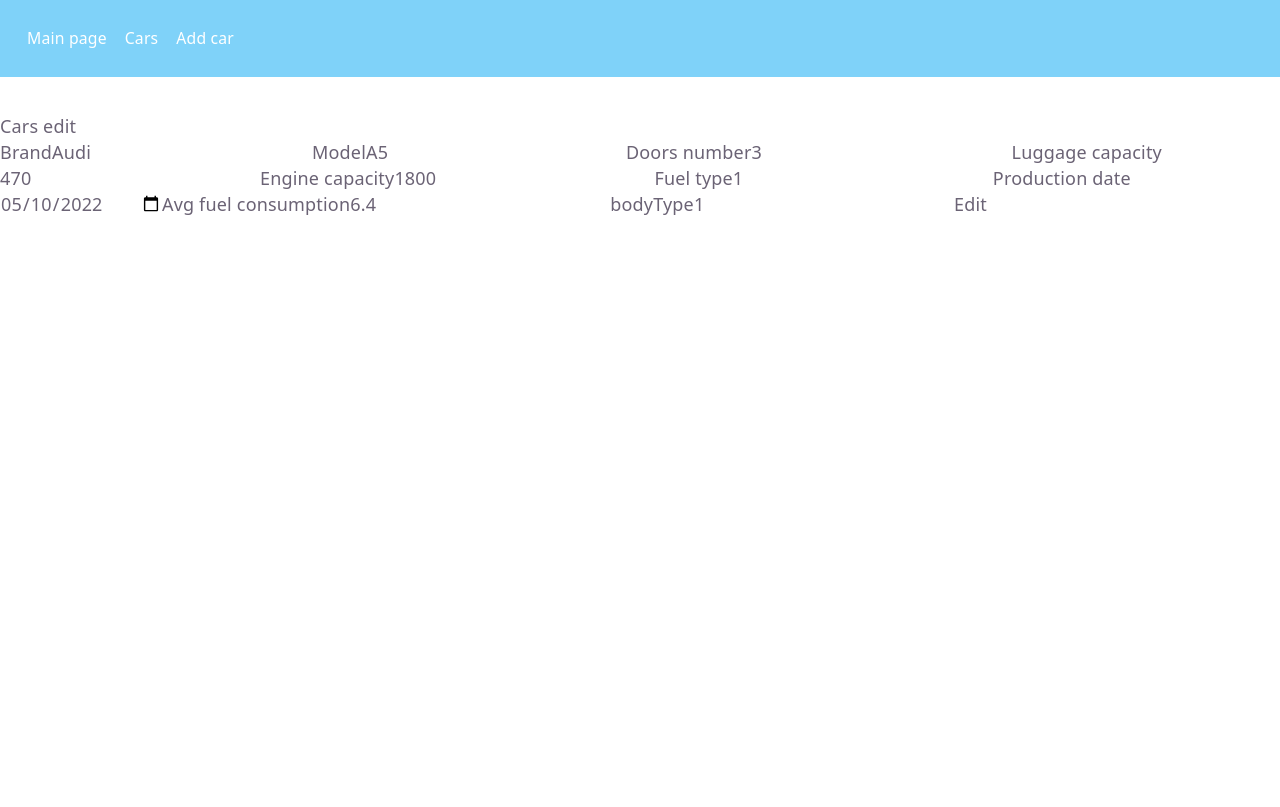
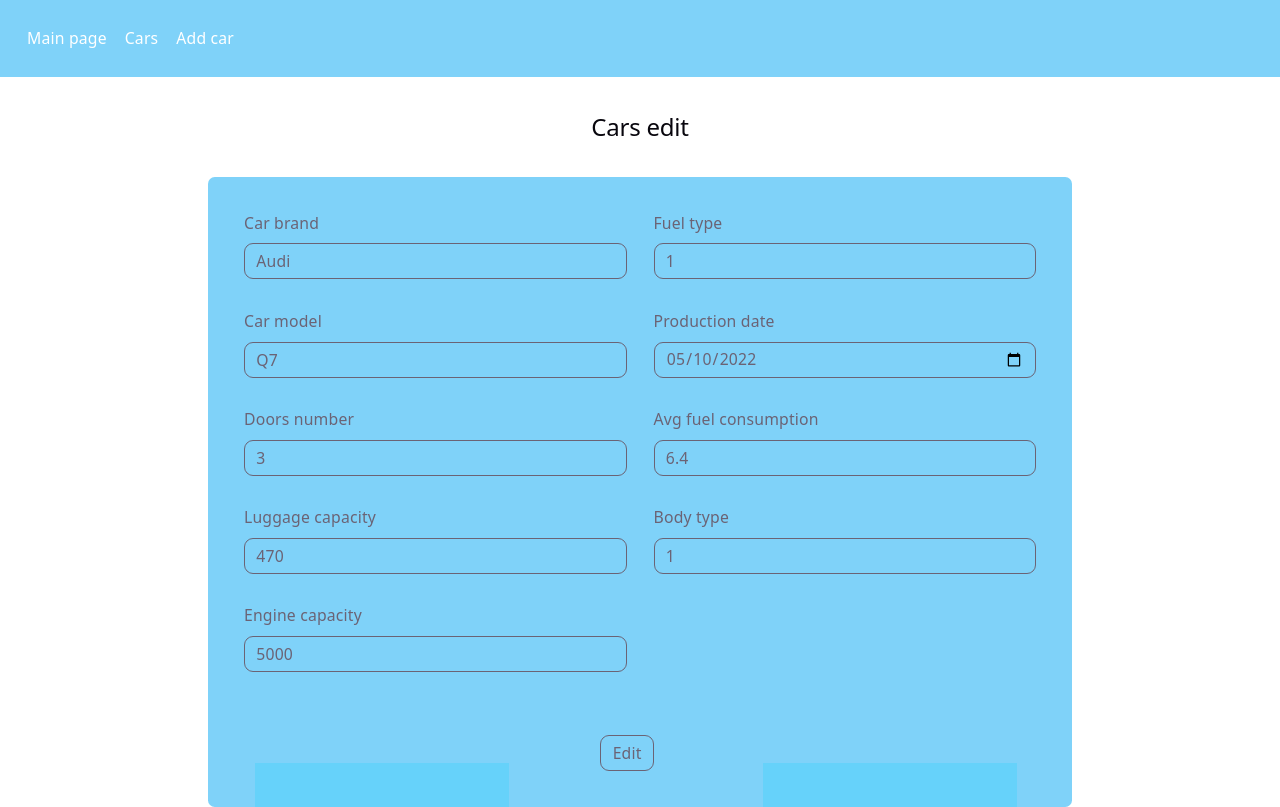
Before and after one commit to KrzysztofKantorski/Cars-Management, a React (Vite) app in the folder Cars_Client_App/: page /cars/1/edit in a window 1280 px wide. Built offline with nearby package versions, Linux system fonts and the light colour scheme; data requests are answered from the project's data file.

Commit message:
(feat): Car form with shadcn

```diff
--- a/Cars_Client_App/db.json
+++ b/Cars_Client_App/db.json
@@ -3,14 +3,14 @@
     {
       "id": "1",
       "brand": "Audi",
-      "model": "A5",
+      "model": "Q7",
       "doorsNumber": "3",
       "luggageCapacity": 470,
-      "engineCapacity": 1800,
+      "engineCapacity": "5000",
       "fuelType": 1,
       "productionDate": "2022-05-10",
       "averageFuelConsumption": 6.4,
-      "bodyType": 1
+      "bodyType": "1"
     },
     {
       "id": "3",
--- a/Cars_Client_App/src/components/CarForm.tsx
+++ b/Cars_Client_App/src/components/CarForm.tsx
@@ -1,5 +1,8 @@
 import { useState } from "react";
 import type { Car, NewCar } from "../models/Car";
+import { Field, FieldDescription, FieldError, FieldGroup, FieldLabel, FieldLegend, FieldSet } from "./ui/field";
+import { Input } from "./ui/input";
+import { Button } from "./ui/button";
 
 
 interface CarFormProps
@@ -55,116 +58,68 @@
 
     return(
         <>
-        <form className="car-form" onSubmit={handleSubmit}>
-
-            <label>
-                Brand
-                <input
-                    name="brand"
-                    type="text"
-                    value={formData.brand}
-                    onChange={handleChange}
-                    required
-                />
-            </label>
+        <div className="flex items-start justify-center w-full mt-[2rem]">
+            <form onSubmit={handleSubmit} className="flex flex-col w-full max-w-3xl space-y-6 bg-sky-500/50 p-[2rem] rounded-md">
 
 
-            <label>
-                Model
-                <input
-                    name="model"
-                    type="text"
-                    value={formData.model}
-                    onChange={handleChange}
-                    required
-                />
-            </label>
+                <div className="grid grid-cols-1 md:grid-cols-2 gap-6 ">
+                <FieldSet className="w-full" >
+                    <FieldGroup className="space-y-2">
+                        <Field>
+                            <FieldLabel htmlFor="name">Car brand</FieldLabel>
+                            <Input autoComplete="off" placeholder="type..." name="brand" type="text" value={formData.brand} onChange={handleChange} required/>
+                        </Field>
+
+                        <Field>
+                            <FieldLabel htmlFor="name">Car model</FieldLabel>
+                            <Input autoComplete="off" placeholder="type..." name="model" type="text" value={formData.model} onChange={handleChange} required/>
+                        </Field>
+
+                        <Field>
+                            <FieldLabel htmlFor="name">Doors number</FieldLabel>
+                            <Input autoComplete="off" placeholder="type..." name="doorsNumber" type="number" value={formData.doorsNumber} onChange={handleChange} required/>
+                        </Field>
+
+                        <Field>
+                            <FieldLabel htmlFor="name">Luggage capacity</FieldLabel>
+                            <Input autoComplete="off" placeholder="type..." name="luggageCapacity" type="number" value={formData.luggageCapacity} onChange={handleChange} required/>
+                        </Field>
+
+                        <Field>
+                            <FieldLabel htmlFor="name">Engine capacity</FieldLabel>
+                            <Input autoComplete="off" placeholder="type..." name="engineCapacity" type="number" value={formData.engineCapacity} onChange={handleChange} required/>
+                        </Field>
+                    </FieldGroup>
+                </FieldSet>
+                <FieldSet className="w-full">
+                    <FieldGroup className="space-y-2">
+
+                        <Field>
+                            <FieldLabel htmlFor="name">Fuel type</FieldLabel>
+                            <Input autoComplete="off" placeholder="type..." name="fuelType" type="number" value={formData.fuelType} onChange={handleChange} required/>
+                        </Field>
+
+                        <Field>
+                            <FieldLabel htmlFor="name">Production date</FieldLabel>
+                            <Input autoComplete="off" placeholder="type..." name="productionDate" type="date" value={formData.productionDate} onChange={handleChange} required/>
+                        </Field>
+
+                        <Field>
+                            <FieldLabel htmlFor="name">Avg fuel consumption</FieldLabel>
+                            <Input autoComplete="off" placeholder="type..." name="averageFuelConsumption" type="number" value={formData.averageFuelConsumption} onChange={handleChange} required/>
+                        </Field>
 
 
-            <label>
-                Doors number
-                <input
-                    name="doorsNumber"
-                    type="number"
-                    value={formData.doorsNumber}
-                    onChange={handleChange}
-                    required
-                />
-            </label>
-
-
-             <label>
-                Luggage capacity
-                <input
-                    name="luggageCapacity"
-                    type="number"
-                    value={formData.luggageCapacity}
-                    onChange={handleChange}
-                    required
-                />
-            </label>
-
-
-             <label>
-                Engine capacity
-                <input
-                    name="engineCapacity"
-                    type="number"
-                    value={formData.engineCapacity}
-                    onChange={handleChange}
-                    required
-                />
-            </label>
-
-
-             <label>
-                Fuel type
-                <input
-                    name="fuelType"
-                    type="number"
-                    value={formData.fuelType}
-                    onChange={handleChange}
-                    required
-                />
-            </label>
-
-
-             <label>
-                Production date
-                <input
-                    name="productionDate"
-                    type="date"
-                    value={formData.productionDate}
-                    onChange={handleChange}
-                    required
-                />
-            </label>
-
-
-            <label>
-                Avg fuel consumption
-                <input
-                    name="averageFuelConsumption"
-                    type="number"
-                    value={formData.averageFuelConsumption}
-                    onChange={handleChange}
-                    required
-                />
-            </label>
-
-
-            <label>
-                bodyType
-                <input
-                    name="bodyType"
-                    type="number"
-                    value={formData.bodyType}
-                    onChange={handleChange}
-                    required
-                />
-            </label>
-            <button type="submit" className="btn-submit">{submitText}</button>
-        </form>
+                        <Field>
+                            <FieldLabel htmlFor="name">Body type</FieldLabel>
+                            <Input autoComplete="off" placeholder="type..." name="bodyType" type="number" value={formData.bodyType} onChange={handleChange} required/>
+                        </Field>
+                    </FieldGroup>
+                </FieldSet>
+            </div>
+                <Button type="submit" variant="outline" className="w-[min-content] text-center ml-[45%] mt-[2rem]">{submitText}</Button>
+            </form>
+        </div>
         </>
     )
 }
--- a/Cars_Client_App/src/components/Card.tsx
+++ b/Cars_Client_App/src/components/Card.tsx
@@ -1,9 +1,8 @@
-import { Link, useNavigate } from 'react-router';
+import {useNavigate } from 'react-router';
 import type { Car } from '../models/Car';
 import { Button } from './ui/button';
 import {
   Card as UiCard,
-  CardContent,
   CardDescription,
   CardFooter,
   CardHeader,
@@ -18,7 +17,6 @@
 function Card({ car, onRemove }: CardProps){
   const navigate = useNavigate();
 
-  // Cała logika funkcji znajduje się wewnątrz ciała komponentu Card
   function goToPage(route: string) {
     console.log("siup");
     navigate(route);
--- a/Cars_Client_App/src/components/Loading.tsx
+++ b/Cars_Client_App/src/components/Loading.tsx
@@ -3,7 +3,9 @@
 function Loading()
 {
   return (
-    <Spinner className="size-6"></Spinner>
+    <div className="flex items-center justify-center w-full min-h-[80vh]">
+      <Spinner className="size-6"></Spinner>
+    </div>
   )
 }
 
--- /dev/null
+++ b/Cars_Client_App/src/components/ui/field.tsx
@@ -0,0 +1,236 @@
+import { useMemo } from "react"
+import { cva, type VariantProps } from "class-variance-authority"
+import { cn } from "cn"
+
+import { Label } from "./label"
+import { Separator } from "./separator"
+
+function FieldSet({ className, ...props }: React.ComponentProps<"fieldset">) {
+  return (
+    <fieldset
+      data-slot="field-set"
+      className={cn(
+        "flex flex-col gap-4 has-[>[data-slot=checkbox-group]]:gap-3 has-[>[data-slot=radio-group]]:gap-3",
+        className
+      )}
+      {...props}
+    />
+  )
+}
+
+function FieldLegend({
+  className,
+  variant = "legend",
+  ...props
+}: React.ComponentProps<"legend"> & { variant?: "legend" | "label" }) {
+  return (
+    <legend
+      data-slot="field-legend"
+      data-variant={variant}
+      className={cn(
+        "mb-1.5 font-medium data-[variant=label]:text-sm data-[variant=legend]:text-base",
+        className
+      )}
+      {...props}
+    />
+  )
+}
+
+function FieldGroup({ className, ...props }: React.ComponentProps<"div">) {
+  return (
+    <div
+      data-slot="field-group"
+      className={cn(
+        "group/field-group @container/field-group flex w-full flex-col gap-5 data-[slot=checkbox-group]:gap-3 *:data-[slot=field-group]:gap-4",
+        className
+      )}
+      {...props}
+    />
+  )
+}
+
+const fieldVariants = cva(
+  "group/field flex w-full gap-2 data-[invalid=true]:text-destructive",
+  {
+    variants: {
+      orientation: {
+        vertical: "flex-col *:w-full [&>.sr-only]:w-auto",
+        horizontal:
+          "flex-row items-center has-[>[data-slot=field-content]]:items-start *:data-[slot=field-label]:flex-auto has-[>[data-slot=field-content]]:[&>[role=checkbox],[role=radio]]:mt-px",
+        responsive:
+          "flex-col *:w-full @md/field-group:flex-row @md/field-group:items-center @md/field-group:*:w-auto @md/field-group:has-[>[data-slot=field-content]]:items-start @md/field-group:*:data-[slot=field-label]:flex-auto [&>.sr-only]:w-auto @md/field-group:has-[>[data-slot=field-content]]:[&>[role=checkbox],[role=radio]]:mt-px",
+      },
+    },
+    defaultVariants: {
+      orientation: "vertical",
+    },
+  }
+)
+
+function Field({
+  className,
+  orientation = "vertical",
+  ...props
+}: React.ComponentProps<"div"> & VariantProps<typeof fieldVariants>) {
+  return (
+    <div
+      role="group"
+      data-slot="field"
+      data-orientation={orientation}
+      className={cn(fieldVariants({ orientation }), className)}
+      {...props}
+    />
+  )
+}
+
+function FieldContent({ className, ...props }: React.ComponentProps<"div">) {
+  return (
+    <div
+      data-slot="field-content"
+      className={cn(
+        "group/field-content flex flex-1 flex-col gap-0.5 leading-snug",
+        className
+      )}
+      {...props}
+    />
+  )
+}
+
+function FieldLabel({
+  className,
+  ...props
+}: React.ComponentProps<typeof Label>) {
+  return (
+    <Label
+      data-slot="field-label"
+      className={cn(
+        "group/field-label peer/field-label flex w-fit gap-2 leading-snug group-data-[disabled=true]/field:opacity-50 has-data-checked:border-primary/30 has-data-checked:bg-primary/5 has-[>[data-slot=field]]:rounded-lg has-[>[data-slot=field]]:border has-[>[data-slot=field]]:not-has-[:disabled,[data-disabled]]:hover:bg-muted/50 has-[>[data-slot=field]]:has-[:focus-visible]:border-ring has-[>[data-slot=field]]:has-[:focus-visible]:ring-3 has-[>[data-slot=field]]:has-[:focus-visible]:ring-ring/50 *:data-[slot=field]:p-2.5 dark:has-data-checked:border-primary/20 dark:has-data-checked:bg-primary/10",
+        "has-[>[data-slot=field]]:w-full has-[>[data-slot=field]]:flex-col",
+        className
+      )}
+      {...props}
+    />
+  )
+}
+
+function FieldTitle({ className, ...props }: React.ComponentProps<"div">) {
+  return (
+    <div
+      data-slot="field-label"
+      className={cn(
+        "flex w-fit items-center gap-2 text-sm font-medium group-data-[disabled=true]/field:opacity-50",
+        className
+      )}
+      {...props}
+    />
+  )
+}
+
+function FieldDescription({ className, ...props }: React.ComponentProps<"p">) {
+  return (
+    <p
+      data-slot="field-description"
+      className={cn(
+        "text-left text-sm leading-normal font-normal text-muted-foreground group-has-data-horizontal/field:text-balance [[data-variant=legend]+&]:-mt-1.5",
+        "last:mt-0 nth-last-2:-mt-1",
+        "[&>a]:underline [&>a]:underline-offset-4 [&>a:hover]:text-primary",
+        className
+      )}
+      {...props}
+    />
+  )
+}
+
+function FieldSeparator({
+  children,
+  className,
+  ...props
+}: React.ComponentProps<"div"> & {
+  children?: React.ReactNode
+}) {
+  return (
+    <div
+      data-slot="field-separator"
+      data-content={!!children}
+      className={cn(
+        "relative -my-2 h-5 text-sm group-data-[variant=outline]/field-group:-mb-2",
+        className
+      )}
+      {...props}
+    >
+      <Separator className="absolute inset-0 top-1/2" />
+      {children && (
+        <span
+          className="relative mx-auto block w-fit bg-background px-2 text-muted-foreground"
+          data-slot="field-separator-content"
+        >
+          {children}
+        </span>
+      )}
+    </div>
+  )
+}
+
+function FieldError({
+  className,
+  children,
+  errors,
+  ...props
+}: React.ComponentProps<"div"> & {
+  errors?: Array<{ message?: string } | undefined>
+}) {
+  const content = useMemo(() => {
+    if (children) {
+      return children
+    }
+
+    if (!errors?.length) {
+      return null
+    }
+
+    const uniqueErrors = [
+      ...new Map(errors.map((error) => [error?.message, error])).values(),
+    ]
+
+    if (uniqueErrors?.length == 1) {
+      return uniqueErrors[0]?.message
+    }
+
+    return (
+      <ul className="ml-4 flex list-disc flex-col gap-1">
+        {uniqueErrors.map(
+          (error, index) =>
+            error?.message && <li key={index}>{error.message}</li>
+        )}
+      </ul>
+    )
+  }, [children, errors])
+
+  if (!content) {
+    return null
+  }
+
+  return (
+    <div
+      role="alert"
+      data-slot="field-error"
+      className={cn("text-sm font-normal text-destructive", className)}
+      {...props}
+    >
+      {content}
+    </div>
+  )
+}
+
+export {
+  Field,
+  FieldLabel,
+  FieldDescription,
+  FieldError,
+  FieldGroup,
+  FieldLegend,
+  FieldSeparator,
+  FieldSet,
+  FieldContent,
+  FieldTitle,
+}
--- /dev/null
+++ b/Cars_Client_App/src/components/ui/input.tsx
@@ -0,0 +1,19 @@
+import * as React from "react"
+import { Input as InputPrimitive } from "@base-ui/react/input"
+import { cn } from "cn"
+
+function Input({ className, type, ...props }: React.ComponentProps<"input">) {
+  return (
+    <InputPrimitive
+      type={type}
+      data-slot="input"
+      className={cn(
+        "h-8 w-full min-w-0 rounded-lg border border-input bg-transparent px-2.5 py-1 text-base transition-colors outline-none file:inline-flex file:h-6 file:border-0 file:bg-transparent file:text-sm file:font-medium file:text-foreground placeholder:text-muted-foreground focus-visible:border-ring focus-visible:ring-3 focus-visible:ring-ring/50 disabled:pointer-events-none disabled:cursor-not-allowed disabled:bg-input/50 disabled:opacity-50 aria-invalid:border-destructive aria-invalid:ring-3 aria-invalid:ring-destructive/20 md:text-sm dark:bg-input/30 dark:disabled:bg-input/80 dark:aria-invalid:border-destructive/50 dark:aria-invalid:ring-destructive/40",
+        className
+      )}
+      {...props}
+    />
+  )
+}
+
+export { Input }
--- /dev/null
+++ b/Cars_Client_App/src/components/ui/label.tsx
@@ -0,0 +1,17 @@
+import * as React from "react"
+import { cn } from "cn"
+
+function Label({ className, ...props }: React.ComponentProps<"label">) {
+  return (
+    <label
+      data-slot="label"
+      className={cn(
+        "flex items-center gap-2 text-sm leading-none font-medium select-none group-data-[disabled=true]:pointer-events-none group-data-[disabled=true]:opacity-50 peer-disabled:cursor-not-allowed peer-disabled:opacity-50",
+        className
+      )}
+      {...props}
+    />
+  )
+}
+
+export { Label }
--- /dev/null
+++ b/Cars_Client_App/src/components/ui/separator.tsx
@@ -0,0 +1,24 @@
+"use client"
+
+import { Separator as SeparatorPrimitive } from "@base-ui/react/separator"
+import { cn } from "cn"
+
+function Separator({
+  className,
+  orientation = "horizontal",
+  ...props
+}: SeparatorPrimitive.Props) {
+  return (
+    <SeparatorPrimitive
+      data-slot="separator"
+      orientation={orientation}
+      className={cn(
+        "shrink-0 bg-border data-horizontal:h-px data-horizontal:w-full data-vertical:w-px data-vertical:self-stretch",
+        className
+      )}
+      {...props}
+    />
+  )
+}
+
+export { Separator }
--- a/Cars_Client_App/src/pages/CarsDetailsPage.tsx
+++ b/Cars_Client_App/src/pages/CarsDetailsPage.tsx
@@ -95,7 +95,7 @@
 
   return(
     <>
-    <div className="flex items-center justify-center w-full">
+    <div className="flex items-center justify-center w-full min-h-[80vh]">
       <Table className="w-[50%] ml-[25%] bg-destructive p-[2rem]">
         <TableCaption>Car {car.id} info</TableCaption>
         <TableHeader>
--- a/Cars_Client_App/src/pages/EditCarPage.tsx
+++ b/Cars_Client_App/src/pages/EditCarPage.tsx
@@ -117,7 +117,7 @@
 
     return (
       <>
-        <div>Cars edit</div>
+        <h2 className="text-center">Cars edit</h2>
         <CarForm
           onSubmit={handleUpdateCar}
           initialData={car ?? undefined}
```
